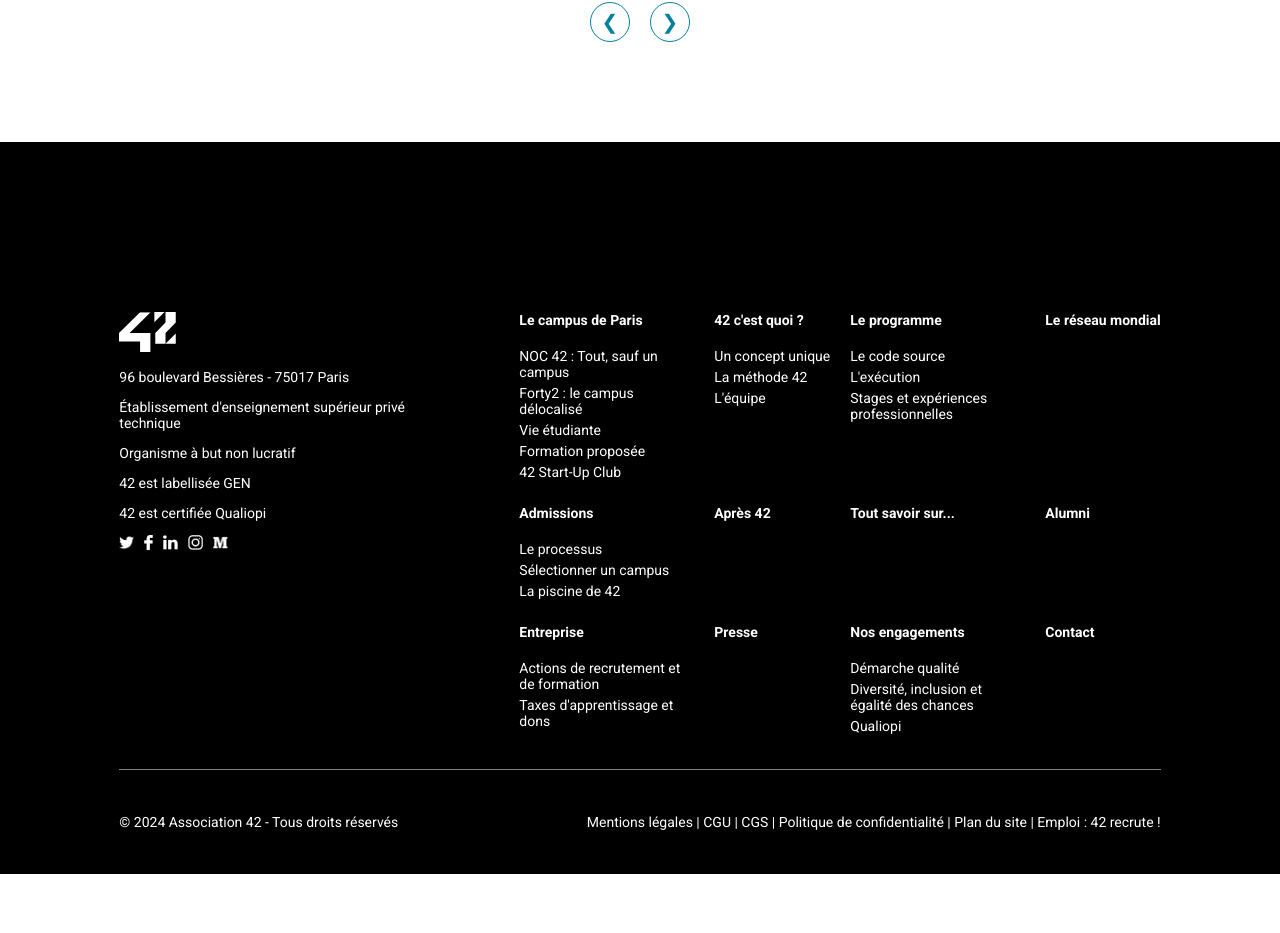
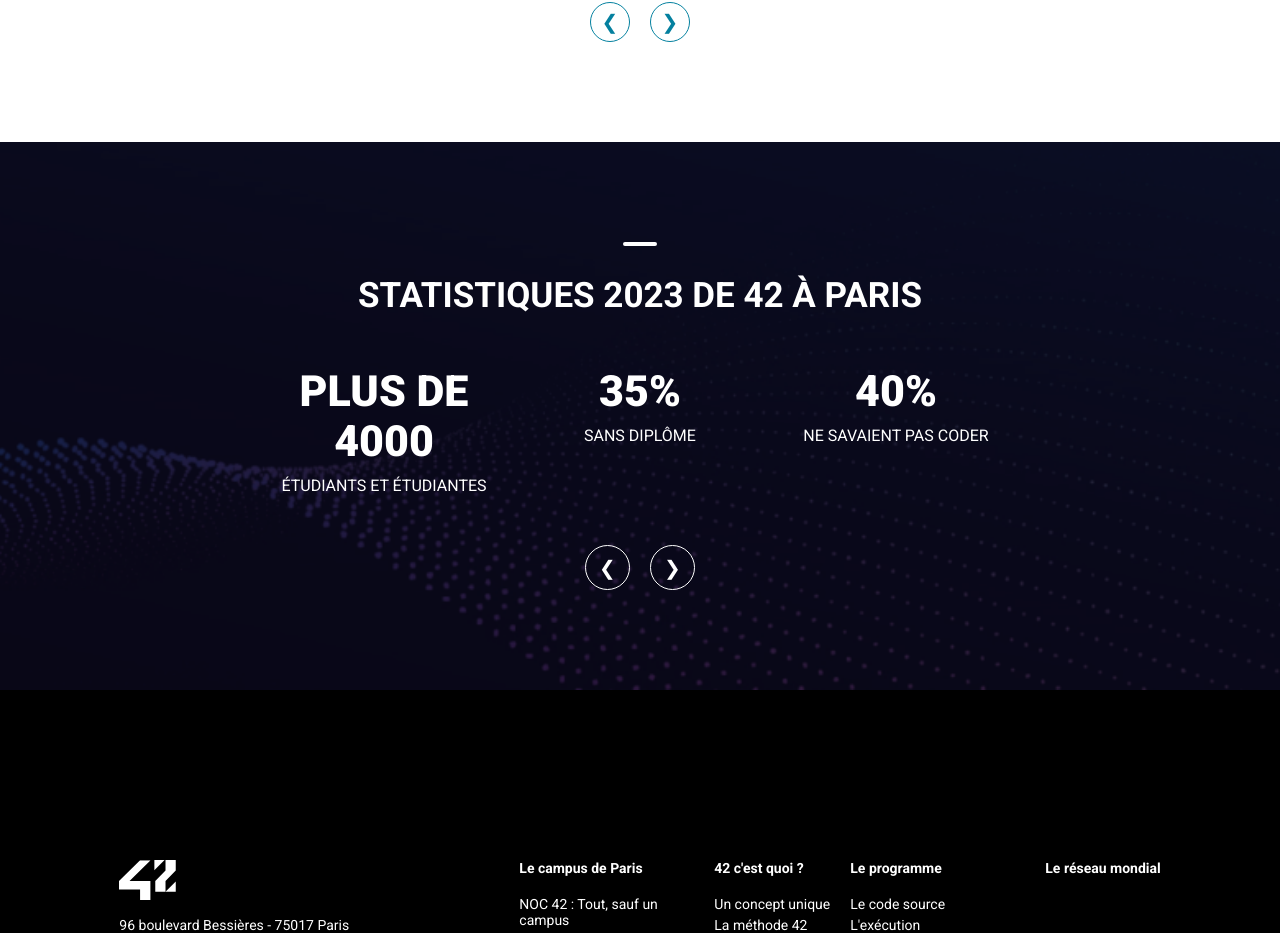
Before and after one commit to houssni-amin/Clone-42, a React (Create React App) app: page / in a window 1280 px wide. Shown: the part 3462-4395 px from the top of the page. Before the commit the page ends 4336 px from the top, so only its background shows below. Built offline with nearby package versions, Linux system fonts and the light colour scheme.

Commit message:
Added TextCarousel component to the Statistics section of the Home page

```diff
--- a/src/pages/Home/home.css
+++ b/src/pages/Home/home.css
@@ -256,3 +256,22 @@
 .discoverBottom {
   margin-top: -300px;
 }
+
+.statistics {
+  display: flex;
+  flex-direction: column;
+  justify-content: center;
+  align-items: center;
+  color: white;
+  background-image: url("../../assets/background-statistics.png");
+  background-size: cover;
+  background-position: center;
+  background-repeat: no-repeat;
+  padding: 100px 0 100px 0;
+}
+
+.statistics h2 {
+  font-size: 35px;
+  color: white;
+  margin-bottom: 50px;
+}
--- a/src/pages/Home/index.jsx
+++ b/src/pages/Home/index.jsx
@@ -1,5 +1,6 @@
 import "./home.css"
 import YouTubeVideo from "../../components/YoutubeVideo"
+import TextCarousel from "../../components/TextCarousel"
 import backgroundProgram from "../../assets/background-program.png"
 import iconMan from "../../assets/iconMan.svg"
 import iconProjects from "../../assets/iconProjects.svg"
@@ -12,6 +13,16 @@
 import valuePicture from "../../assets/valuePicture.jpg"
 
 export default function Home() {
+  const statisticsItems = [
+    { title: "PLUS DE 4000", text: "ÉTUDIANTS ET ÉTUDIANTES" },
+    { title: "35%", text: "SANS DIPLÔME" },
+    { title: "40%", text: "NE SAVAIENT PAS CODER" },
+    { title: "24 ANS", text: "MOYENNE D'ÂGE" },
+    { title: "100%", text: "EMBAUCHE APRÈS LE TRONC COMMUN" },
+    { title: "47 000€", text: "SALAIRE MOYEN EN SORTIE" },
+    { title: "10%", text: "INTERNATIONAUX" },
+    { title: "0€", text: "COÛT DES ÉTUDES" },
+  ]
   return (
     <div className="homeContainer">
       <section className="titleContainer">
@@ -126,6 +137,12 @@
           </div>
         </div>
       </section>
+
+      <section className="statistics">
+        <div className="borderTopDiscover"></div>
+        <h2>STATISTIQUES 2023 DE 42 À PARIS </h2>
+        <TextCarousel items={statisticsItems} color={"white"} />
+      </section>
     </div>
   )
 }
```
Also changed, not shown: src/assets/background-statistics.png (added).
